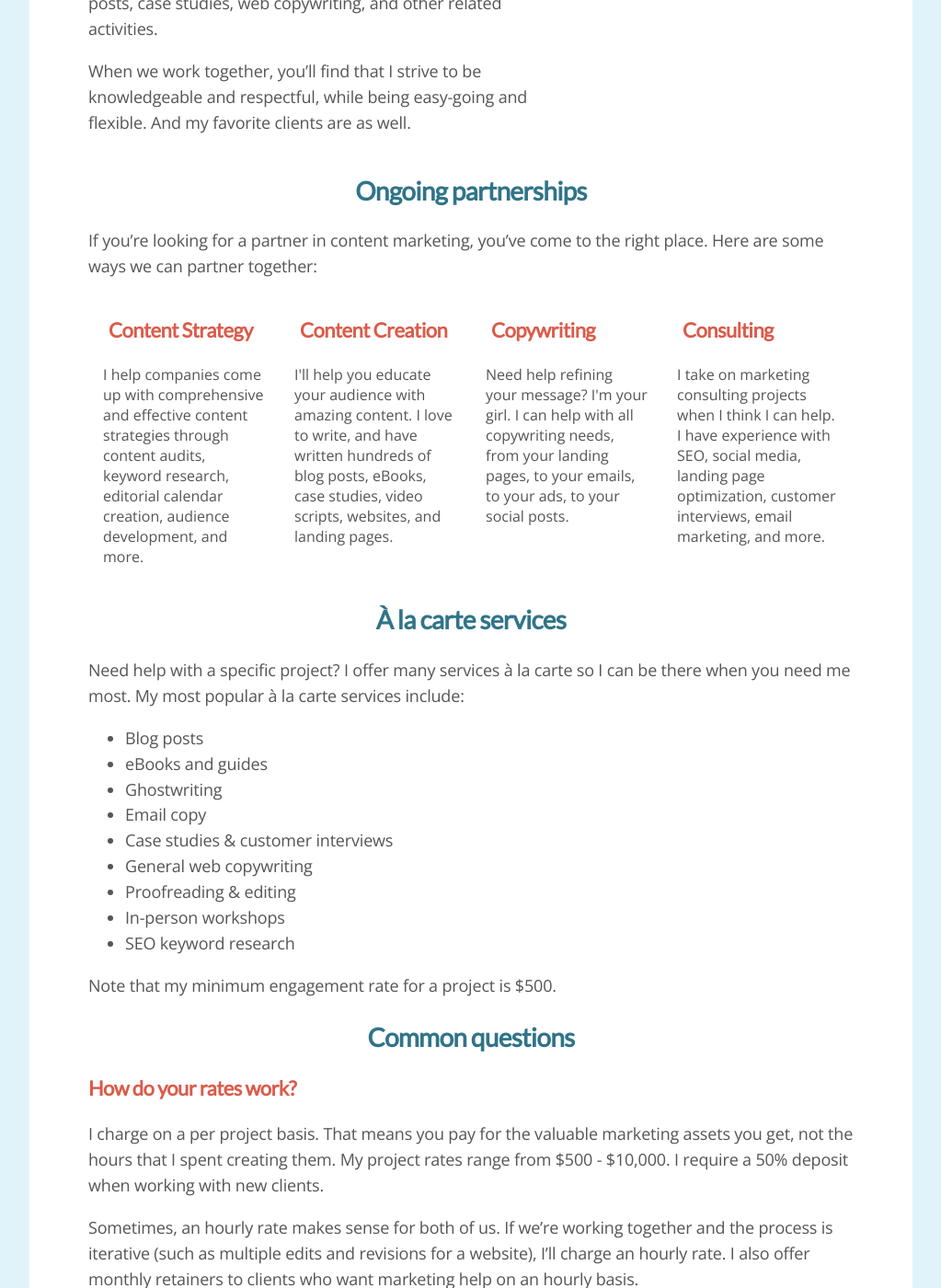
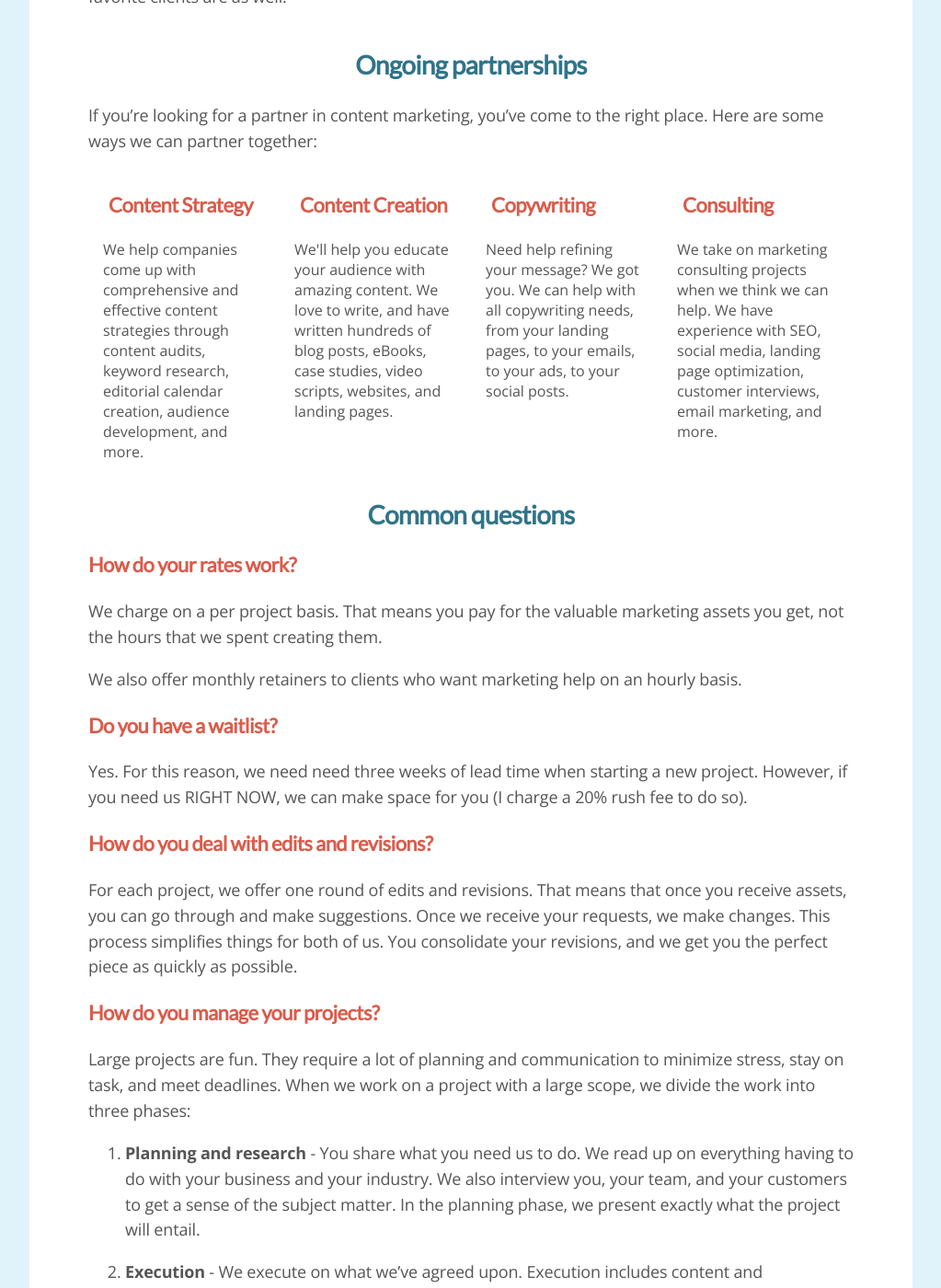
Before and after one commit to emmalepsy/emmalepsy.github.io, a Jekyll site: the page services.html, which Jekyll copies as it is, in a window 1280 px wide and 1400 px high, scrolled down 693 px. Shown: the whole window at 92% size, without its empty margins (128-1151 px from the left). Built offline with Jekyll 4.4.1, drawn with Linux system fonts in a browser that asks for light colours; nearby versions of some CDN libraries; a style sheet for code colours, icons or effects is not loaded; some of the changed text lies outside the part shown.

Commit message:
update services

```diff
--- a/services.html
+++ b/services.html
@@ -35,6 +35,7 @@
 	<div id="main_nav">
 	  <ul>
 	    <li><a class="btn" href="http://storiesbyemma.co/">Home</a></li>
+		  <li><a class="btn" href="https://go.storiesbyemma.co/case-studies/">Case Studies</a></li>
 	    <li><a class="btn" href="portfolio.html">Portfolio</a></li>
 	    <li><a class="btn" href="blog.html">Blog</a></li>
 	    <li><a class="btn cta" id="contact" href="http://storiesbyemma.co/#contacts">Get in Touch</a></li>
@@ -44,13 +45,12 @@
     </div>
 
     <div id="main_content">
-      <h1>Want to grow your tech company with content marketing?</h1>
+      <h1>We can help you tell your story.</h1>
       <div class="group">
 	<div class="c3">
 	  <p>
 	    You know that great marketing can do wonders for your business. But
-	    damn, it’s hard to build a strategy, execute on it, and still have
-	    time to stuff a sandwich in your mouth at lunchtime.
+	it’s hard to build a strategy and execute on it.
 	  </p>
 
 	  <p>
@@ -61,20 +61,18 @@
 
 
 	  <p>
-	    <b>That’s where I come in.</b> Whether you need help
-	    building a strategy or executing on an existing one, I
+	    <b>That’s where we come in.</b> Whether you need help
+	    building a strategy or executing on an existing one, we
 	    fill in the gaps.
 	  </p>
 
-	  <p>I believe that well-written content is powerful and
-	    inspiring. Clients hire me to help with content marketing
-	    strategy, blog posts, case studies, web copywriting, and
-	    other related activities.
+	  <p>We believe that well-written content is powerful and
+	    inspiring. Clients hire us to help them tell their stories on the web.
 	  </p>
 
-	  <p>When we work together, you’ll find that I strive to be
+	  <p>When we work together, we strive to be
              knowledgeable and respectful, while being easy-going and
-             flexible. And my favorite clients are as well.
+             flexible. And our favorite clients are as well.
 	  </p>
 	</div>
 
@@ -94,7 +92,7 @@
 	  <h2 class="holler center"><span class="mega-octicon octicon-star"></span></h2>
 	  <h3 class="holler">Content Strategy</h3>
 	  <p class="holler small">
-	  I help companies come up with comprehensive and effective
+	 We help companies come up with comprehensive and effective
 	  content strategies through content audits, keyword research,
 	  editorial calendar creation, audience development, and more.
 	  </p>
@@ -102,8 +100,8 @@
 	<div class="c6">
 	  <h2 class="holler center"><span class="mega-octicon octicon-pencil"></span></h2>
 	  <h3 class="holler">Content Creation</h3>
-	  <p class="holler small"> I'll help you educate your audience
-          with amazing content. I love to write, and have written
+	  <p class="holler small"> We'll help you educate your audience
+          with amazing content. We love to write, and have written
           hundreds of blog posts, eBooks, case studies, video scripts,
           websites, and landing pages.
 	  </p>
@@ -112,7 +110,7 @@
 	  <h2 class="holler center"><span class="mega-octicon octicon-file-text"></span></h2>
 	  <h3 class="holler">Copywriting</h3>
 	  <p class="holler small">
-           Need help refining your message? I'm your girl. I can help
+           Need help refining your message? We got you. We can help
            with all copywriting needs, from your landing pages, to
            your emails, to your ads, to your social posts.
 	  </p>
@@ -121,94 +119,68 @@
 	  <h2 class="holler center"><span class="mega-octicon octicon-puzzle"></span></h2>
 	  <h3 class="holler">Consulting</h3>
 	  <p class="holler small">
-            I take on marketing consulting projects when I think I can
-            help. I have experience with SEO, social media, landing page
+            We take on marketing consulting projects when we think we can
+            help. We have experience with SEO, social media, landing page
             optimization, customer interviews, email marketing, and more.
 	  </p>
 	</div>
       </div>
 
 
-      <h2 class="center"> À la carte services </h2>
-
-      <p>Need help with a specific project? I offer many services à la
-      carte so I can be there when you need me most. My most popular à
-      la carte services include:
-      </p>
-
-      <ul>
-	<li>Blog posts</li>
-	<li>eBooks and guides</li>
-	<li>Ghostwriting</li>
-	<li>Email copy</li>
-	<li>Case studies & customer interviews</li>
-	<li>General web copywriting</li>
-	<li>Proofreading & editing</li>
-	<li>In-person workshops</li>
-	<li>SEO keyword research</li>
-      </ul>
-
-      <p>Note that my minimum engagement rate for a project is $500. </p>
-
       <h2 class="center">Common questions</h2>
       <h3>How do your rates work?</h3>
 
-      <p>I charge on a per project basis. That means you pay for the
-      valuable marketing assets you get, not the hours that I spent
-      creating them. My project rates range from $500 - $10,000.  I
-      require a 50% deposit when working with new clients. </p>
+      <p>We charge on a per project basis. That means you pay for the
+      valuable marketing assets you get, not the hours that we spent
+      creating them. </p>
 
-      <p>Sometimes, an hourly rate makes sense for both of us. If
-      we’re working together and the process is iterative (such as
-      multiple edits and revisions for a website), I’ll charge an
-      hourly rate. I also offer monthly retainers to clients who want
+      <p>We also offer monthly retainers to clients who want
       marketing help on an hourly basis.</p>
 
       <h3>Do you have a waitlist?</h3>
 
-      <p>Yes. There are lots of people that want the Emma factor. For
-      this reason, I usually need three weeks of lead time when
-      starting a new project. However, if you need me RIGHT NOW, I can
+      <p>Yes. For this reason, we need need three weeks of lead time when
+      starting a new project. However, if you need us RIGHT NOW, we can
       make space for you (I charge a 20% rush fee to do so).</p>
 
       <h3>How do you deal with edits and revisions?</h3>
 
-      <p>For each project, I offer one round of edits and
-      revisions. That means that once you receive assets from me, you
-      can go through and make suggestions. Once I receive your
-      requests, I’ll get to work on making changes. This process
+      <p>For each project, we offer one round of edits and
+      revisions. That means that once you receive assets, you
+      can go through and make suggestions. Once we receive your
+      requests, we make changes. This process
       simplifies things for both of us. You consolidate your
-      revisions, and I get you the perfect piece as quickly as
+      revisions, and we get you the perfect piece as quickly as
       possible.
      </p>
 
 
-     <h3>How do you manage large projects?</h3>
+     <h3>How do you manage your projects?</h3>
 
      <p>Large projects are fun. They require a lot of planning and
      communication to minimize stress, stay on task, and meet
-     deadlines. When I work on a project with a large scope, I divide
+     deadlines. When we work on a project with a large scope, we divide
      the work into three phases:
      </p>
 
      <ol>
        <li>
-	 <p><b>Planning and research</b> - You share what you need me
-          to do. I read up on everything having to do with your
-          business and your industry. I also interview you, your team,
+	 <p><b>Planning and research</b> - You share what you need us
+          to do. We read up on everything having to do with your
+          business and your industry. We also interview you, your team,
           and your customers to get a sense of the subject matter. In
-          the planning phase, I present exactly what the project will
+          the planning phase, we present exactly what the project will
           entail.
 	 </p>
        </li>
        <li>
-	 <p><b>Execution</b> - I execute on what we’ve agreed
+	 <p><b>Execution</b> - We execute on what we’ve agreed
           upon. Execution includes content and copywriting, editing,
           and image sourcing.
 	 </p>
        </li>
        <li>
-	   <p><b>Revisions</b> - I make revisions and
+	   <p><b>Revisions</b> - We make revisions and
           changes based on what you want. From there, we’ll assess how
           the project when overall and double-check to make sure
           nothing is leftover.
@@ -216,87 +188,32 @@
        </li>
     </ol>
 
-       <p>This three phase process ensures that I deliver exactly what
+       <p>This three phase process ensures that we deliver exactly what
        you want. We’ll be in touch throughout the process to make sure
        we’re on track.
       </p>
 
        <img src="emma_notebook.jpg" style="width: 100%"/>
 
-      <h3>Why hire you over another writer?</h3>
-
-      <p>I’m <b>damn good</b> at writing and communicating. Many have told
-      me I’m the best. I have my own style, but I’ll get to know
-      yours. I can write like Mark Twain or Amy Schumer. I can write
-      like you.
-      </p>
-
-      <p>I care about quality, and I’m always learning more about
-      marketing. I can take complex, technical concepts and make them
-      easy to understand. Clients partner with me because they want
-      professional writing that feels fresh and fun.
-      </p>
-
-      <p>A few things clients have said:</p>
-      <ul>
-	<li>“Emma was amazing to work with in every aspect.”</li>
-	<li>“‘Incredible’ does not begin to describe the quality of Emma’s skills.”</li>
-	<li>“Emma is my absolute favorite writer. She GETS us.”</li>
-	<li>“Emma's writing is accessible, despite the content being rather complex in nature and requiring substantial investigation or field interviews.”</li>
-      </ul>
-
-      <p>The clients who are happiest with my work embrace my
-       weird. They know I can inject creativity into their
-       marketing. They want my ideas. They want my passion.
-      </p>
-
-
       <h3>How can I get access to your services on demand?</h3>
 
       <p>If you need consistent help with copywriting, editing, and general marketing consulting, consider a monthly retainer. </p>
 
-      <p>Retainer clients have access to me whenever they need help. This means if you contact me and need something right away, I’m there for you. </p>
-
-      <p>My monthly retainer clients hire me for a certain number of hours per month, and get discounted hourly rates. </p>
+      <p>Retainer clients have access to us whenever they need help. This means if you contact us and need something right away, We're there for you. </p>
 
 
-      <h3>What types of companies do you work with? What topics?</h3>
-
-      <p>I specialize in writing for B2B tech (often SaaS) and other
-      varieties of growing startup and tech companies. When it comes
-      to subject matter, I cover:
-      </p>
-
-      <ul>
-	<li>Digital marketing insights and trends
-	<li>Customer experience
-	<li>Mobile marketing
-	<li>Email marketing, social media, and SEO
-	<li>Copywriting and content marketing
-	<li>Freelance writing
-	<li>Personal finance
-	<li>Career insights and advice
-	<li>Small business advice
-	<li>Company culture and employee engagement
-	<li>eCommerce tips and trends
-      </ul>
-
-      <p>I’m not limited to these areas– I also have experience with
-      consumer-facing brands, healthcare, education and a few other
-      industries. If you want specific samples, <a href="mailto: emma@storiesbyemma.co">hit me up</a>
-      </p>
 
       <h3> Yes! How do we get started? </h3>
 
-      <p>I love working on new projects.  <a href="https://calendly.com/stories-by-emma/15min/">Schedule
+      <p>W<a href="https://calendly.com/stories-by-emma/15min/">Schedule
       a 15-minute consult call</a> so we can get started. You can
-      also <a href="mailto: emma@storiesbyemma.co">email me.</a>
+      also <a href="mailto: emma@storiesbyemma.co">email us.</a>
       </p>
 
       <h3 class="center"><a href="https://calendly.com/stories-by-emma">Let's chat chat chat chat chat</a></h3>
 
 
-      <div align="right"><p class="holler tiny">© Copyright 2016 Stories by Emma, LLC.</p></div>
+      <div align="right"><p class="holler tiny">© Copyright 2017 Stories by Emma, LLC.</p></div>
     </div>
 </div>
 </body>
```
